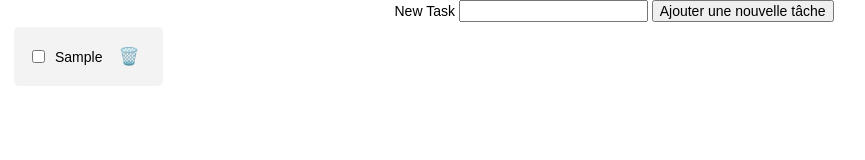
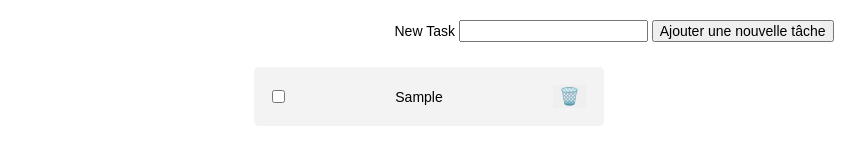
Before and after one commit to MafoaSteve9/Todo, a plain HTML site: page index.html in a window 1280 px wide. Both pictures are taken after typing "Sample" into the empty fields and a click on the button "Ajouter une nouvelle tâche". Shown: the whole page, without its empty margins (26-891 px from the left). Drawn offline with Linux system fonts and the light colour scheme.

Commit message:
style: mise en form de nos tâches

```diff
--- a/css/style.css
+++ b/css/style.css
@@ -5,14 +5,25 @@
     font-size: 14px;
 }
 
+section {
+  display: flex;
+  /* width: 800px; */
+  justify-content: center;
+}
+
 ul {
     display: flex;
-    gap: 6px;
+    gap: 10px;
     flex-wrap: wrap;
+    width: 800px;
 }
 
 form {
     text-align: center;
+    padding: 20px;
+}
+h1{
+  margin: 10px;
 }
 
 .task {
@@ -22,7 +33,7 @@ form {
   gap: 10px;
   margin: 5px 0;
   padding: 18px;
-  max-width: 350px;
+  width: 350px;
   background: #f3f3f3;
   border-radius: 5px;
   list-style: none;
@@ -34,9 +45,7 @@ form {
 }
 
 .delete-btn {
-  background: transparent;
   border: none;
   cursor: pointer;
-  color: red;
   font-size: 1.2rem;
 }
```
